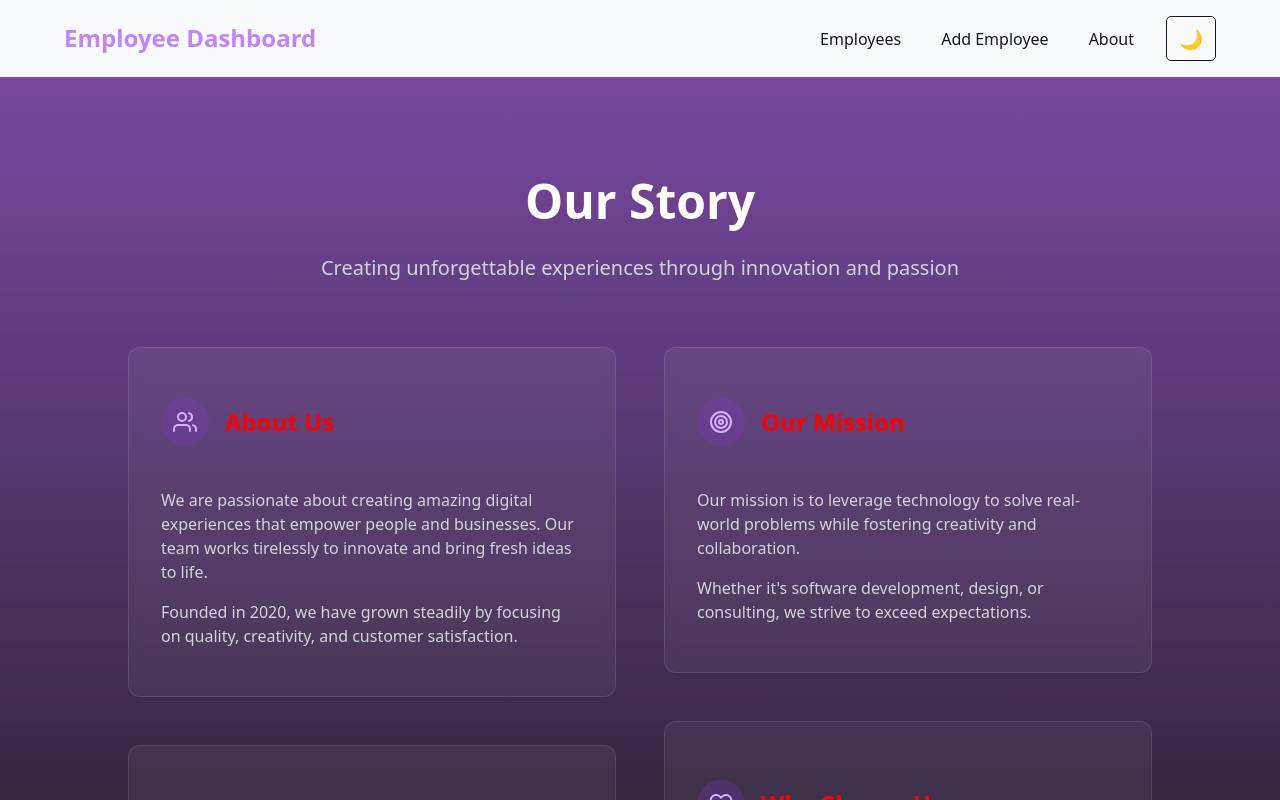
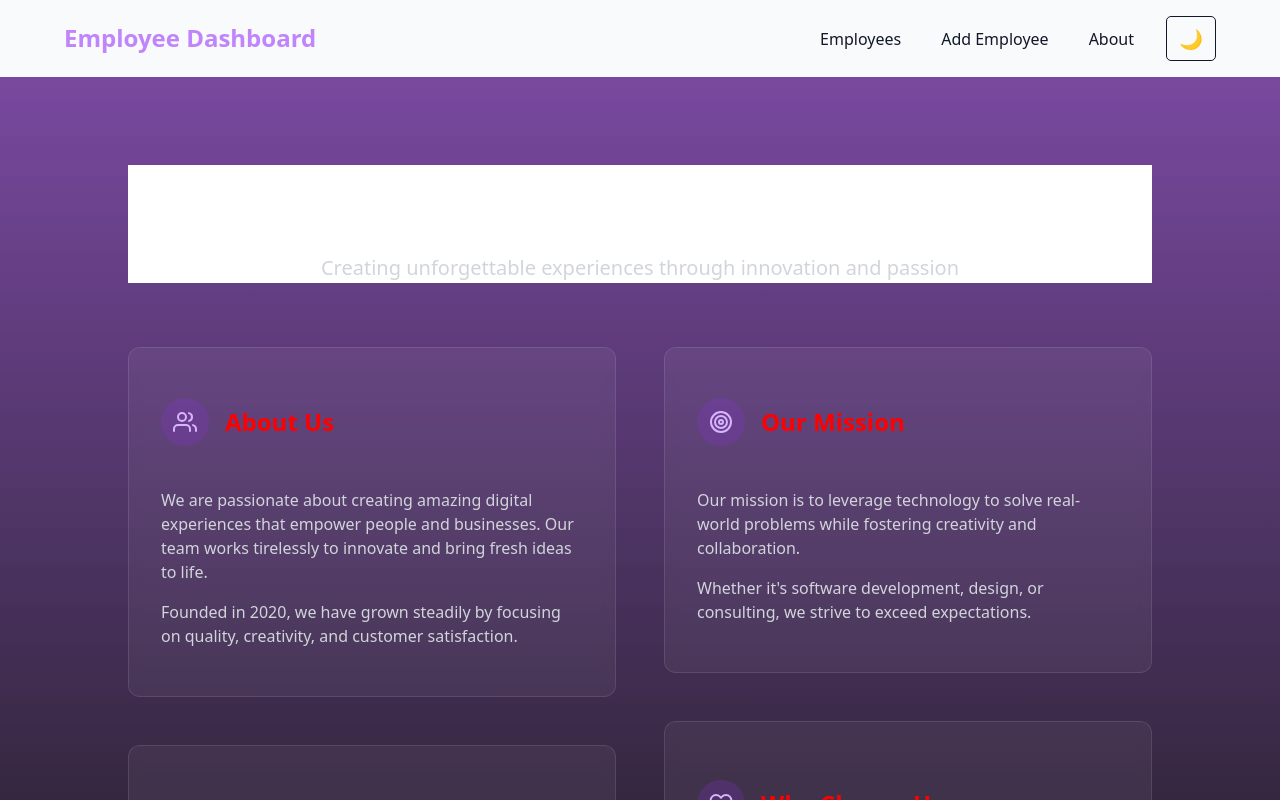
Before and after one commit to danielanthonyO/hrApp_frontend, a React (Vite) app: page /about in a window 1280 px wide. Built offline with nearby package versions, Linux system fonts and the light colour scheme; no server answers.

Commit message:
Change the color of about section to red

```diff
--- a/src/pages/About/About.css
+++ b/src/pages/About/About.css
@@ -13,6 +13,8 @@
   .about-header {
     text-align: center;
     margin-bottom: 4rem;
+    color: red;
+    background-color: white;
   }
 
   .about-title {
```
